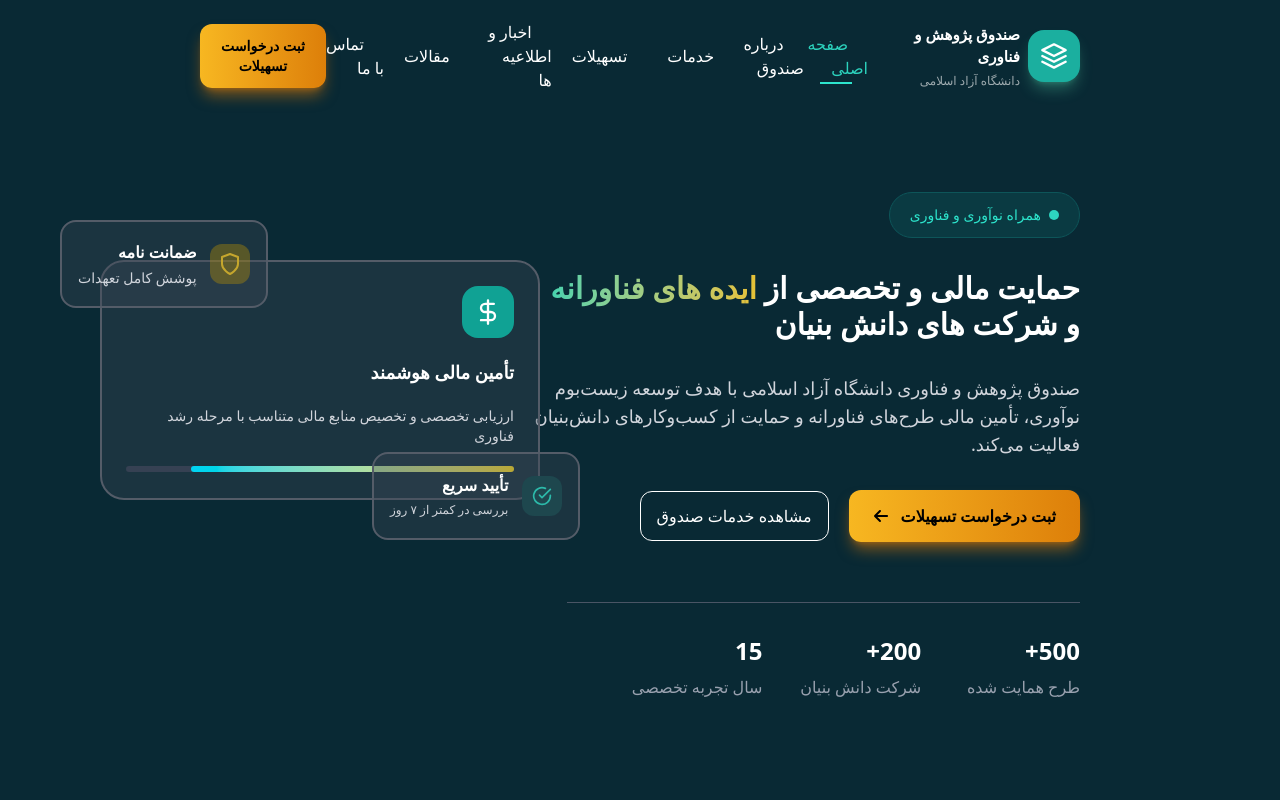
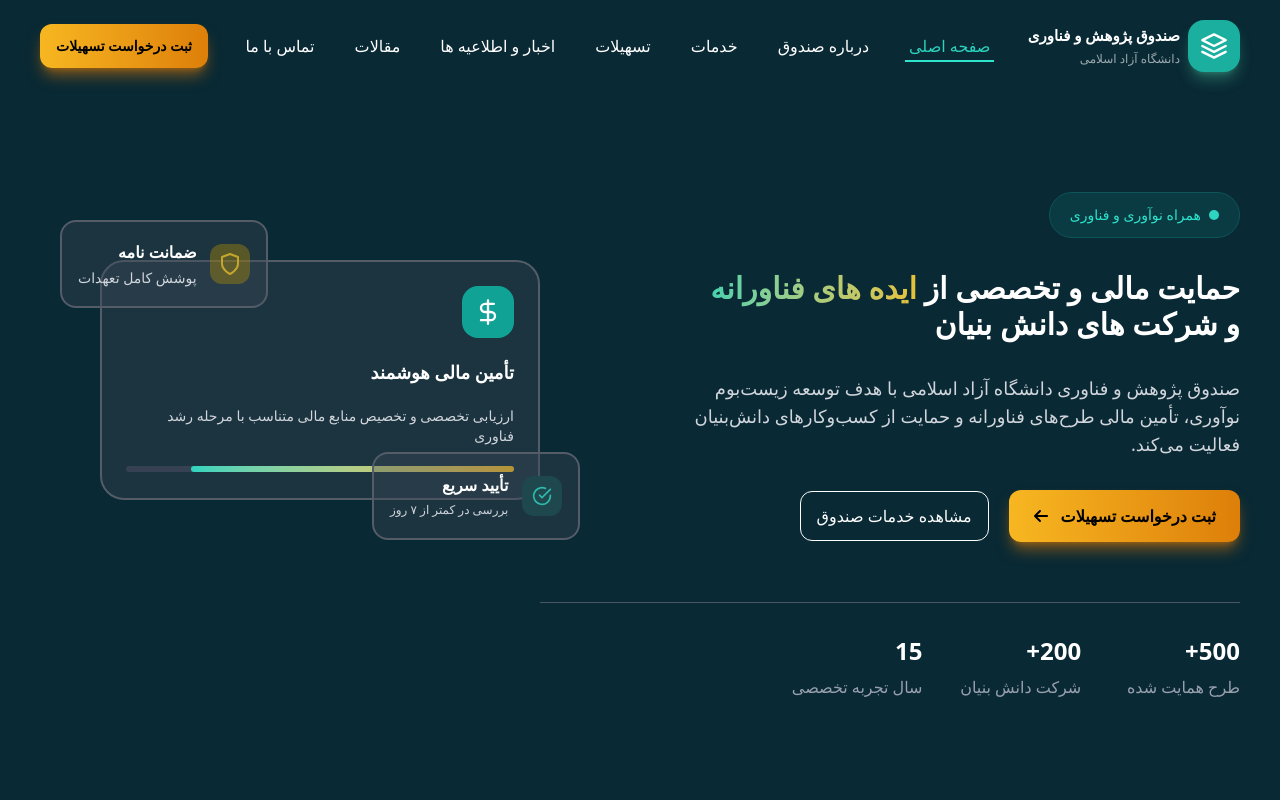
Before and after one commit to sobhanjaferi/Islamic-University, a Next.js app: page / in a window 1280 px wide. Shown: the top 800 px of the page. Built offline with nearby package versions, Linux system fonts and the light colour scheme.

Commit message:
[REFACTOR] article component and header component styles

```diff
--- a/src/features/Header/DesktopHeader.tsx
+++ b/src/features/Header/DesktopHeader.tsx
@@ -29,7 +29,7 @@ const DesktopHeader = ({ className, ...otherProps }: Props) => {
 
   return (
     <section
-      className={`w-full hidden xl:flex justify-between items-center bg-[#092934] p-3 sm:p-5 lg:px-50 ${className}`}
+      className={`w-full hidden xl:flex justify-between items-center xl:px-10 2xl:px-40  ${className}`}
       {...otherProps}
     >
       <HeaderLogo />
--- a/src/features/Header/Header.tsx
+++ b/src/features/Header/Header.tsx
@@ -4,9 +4,9 @@ import MobileHeader from "./MobileHeader";
 const Header = () => {
   return (
     <header className="w-full">
-      <MobileHeader className="xl:hidden" />
+      <MobileHeader className="xl:hidden bg-[#092934] p-3 sm:p-5" />
 
-      <DesktopHeader />
+      <DesktopHeader className="bg-[#092934] p-3 sm:p-5" />
     </header>
   );
 };
--- a/src/features/article/Article.tsx
+++ b/src/features/article/Article.tsx
@@ -17,7 +17,7 @@ const Article = () => {
   const observer = useViewPort({ targetRef: observRef });
 
   return (
-    <section className="bg-[#092934] lg:px-50 pb-60">
+    <section className="bg-[#092934] p-3 sm:p-5 xl:px-10 2xl:px-40 pb-40 sm:pb-40 lg:pb-55">
       <section
         ref={observRef}
         className="w-full pt-20 flex flex-col justify-start items-start gap-8"
--- a/src/features/article/HeroCarts.tsx
+++ b/src/features/article/HeroCarts.tsx
@@ -45,7 +45,7 @@ const HeroCarts = ({ observer }: { observer: boolean }) => {
         </p>
 
         <div className="w-full h-1.5 bg-gray-700 rounded-full">
-          <div className={`${observer ? "w-10/12" : "w-0"} h-full bg-linear-to-l from-yellow-300 to-cyan-400 rounded-full transition-all duration-1000 ease-in-out`}></div>
+          <div className={`${observer ? "w-10/12" : "w-0"} h-full bg-linear-to-l from-[#fbbf24] to-[#2dd4bf] rounded-full transition-all duration-1000 ease-in-out`}></div>
         </div>
       </section>
 
```
